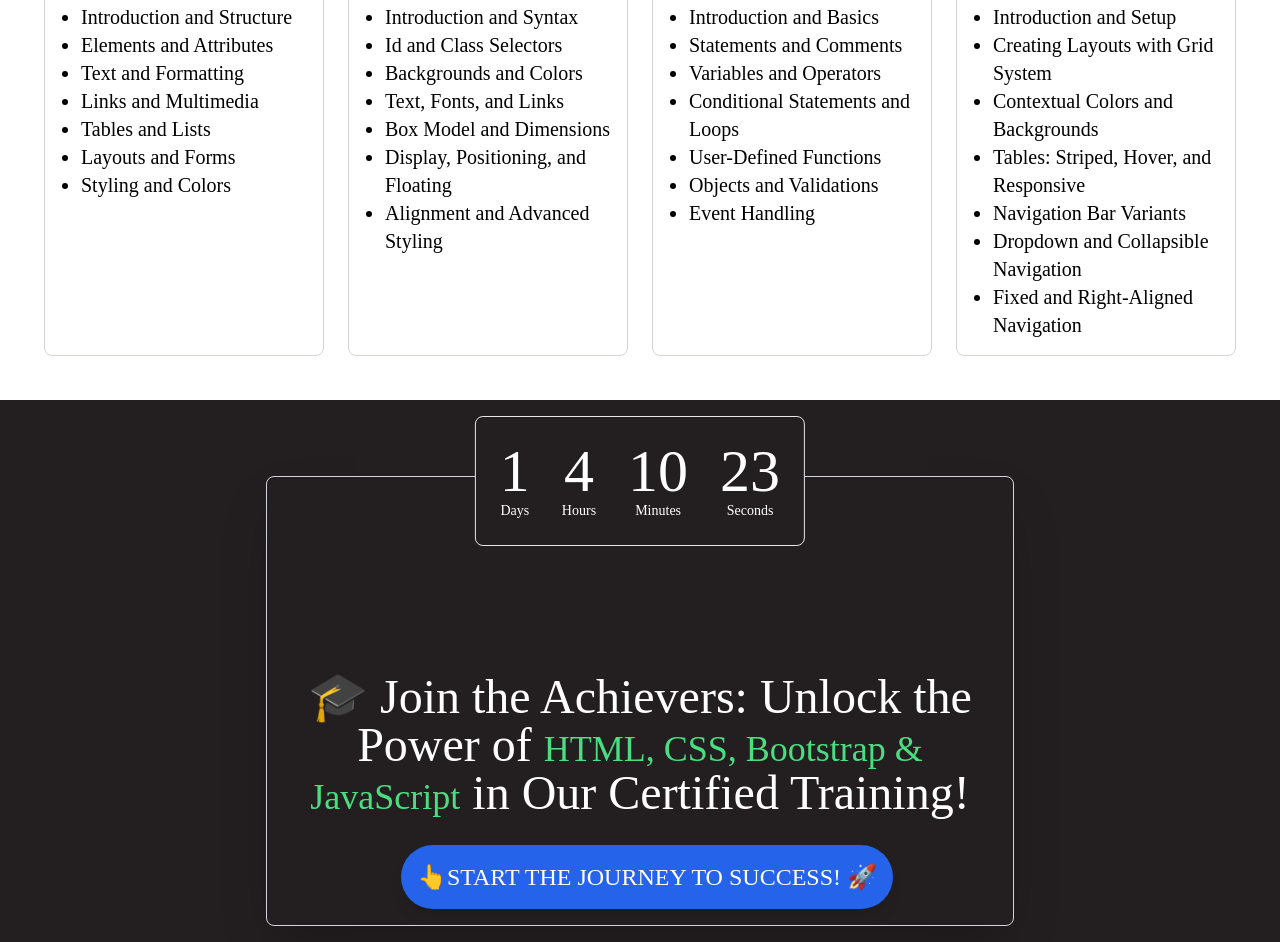
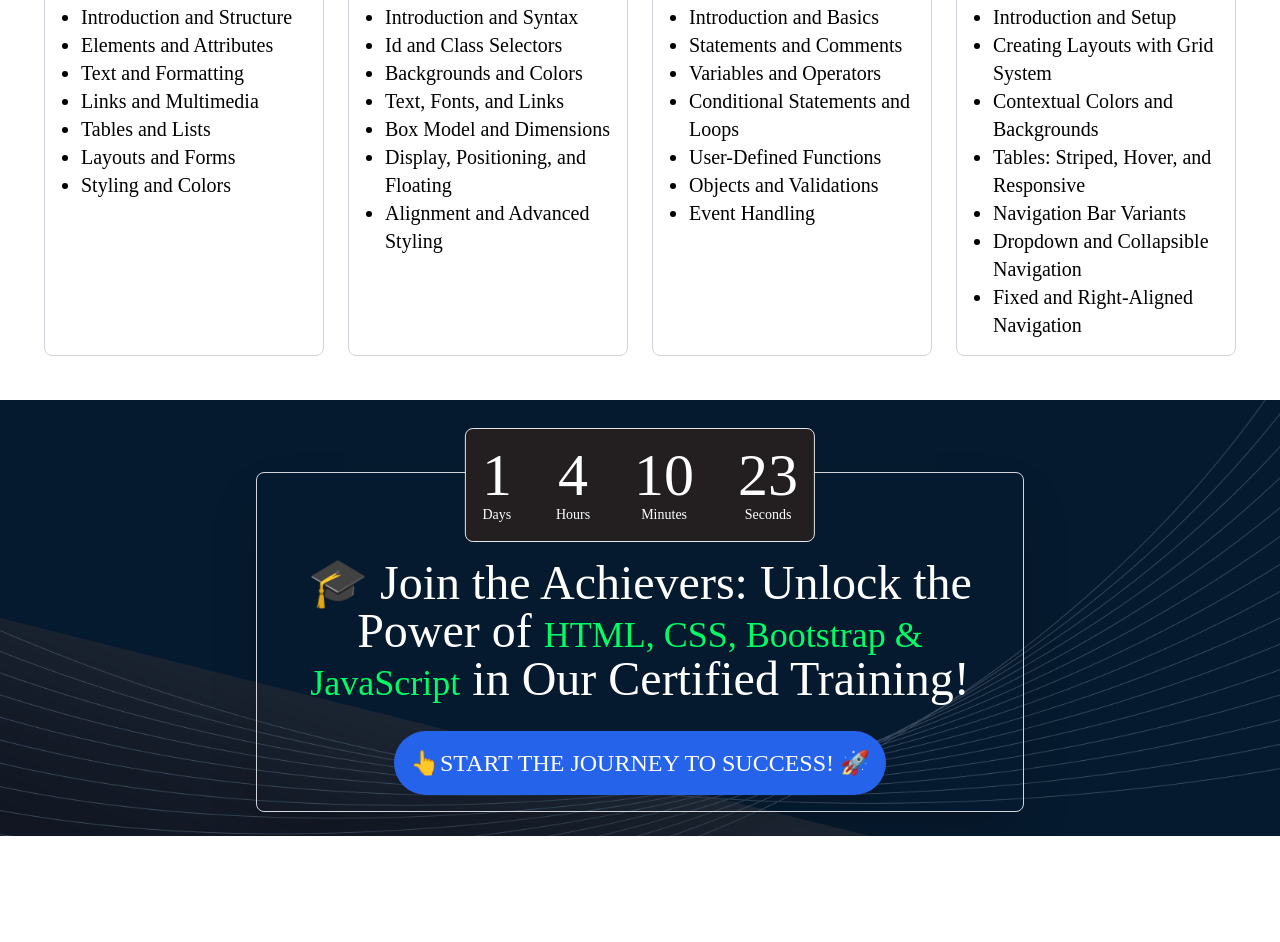
Before and after one commit to Nitin-cyperpunk/1-Month-Online-Training-Certification, a plain HTML site: page index.html in a window 1280 px wide. Shown: the part 1234-2176 px from the top of the page. After the commit the page ends 2070 px from the top, so only its background shows below. Drawn offline with nearby package versions, Linux system fonts and the light colour scheme; a web font is replaced by a local one.

Commit message:
first commit

```diff
--- a/index.html
+++ b/index.html
@@ -11,7 +11,7 @@
 
 </head>
 <body class="font-[coolvetica]  text-white">
-<div id="home" class="grid grid-cols-1 min-h-screen w-full overflow-hidden bg-cover bg-center " style="background-image: url('./PNG/bg.png');">
+<div id="home" class="grid grid-cols-1 min-h-screen w-full overflow-hidden bg-cover bg-center bg-fixed" style="background-image: url('./PNG/bg.png'); background-position: bottom;">
         <div class="flex flex-col lg:flex-row w-full lg:w-3/4 mt-11 mx-auto">
             <!-- Left side -->
             <div class="flex-1 rounded-lg p-4">
@@ -176,9 +176,23 @@
 
 
 
-<div class="foot bg-[#231f20] p-4">
-    <div class="relative w-full lg:w-[60%] mx-auto mt-[20px]">
-        <div class="flex border border-gray-200 p-6 rounded-lg text-6xl absolute -top-[60px] left-1/2 transform -translate-x-1/2 z-[10] text-white bg-[#231f20] space-x-8 justify-center items-center">
+    <div class="min-h-[50vh] w-full overflow-hidden bg-cover bg-center bg-fixed" style="background-image: url('./PNG/bg.png'); background-position: bottom;">
+        <div class="foot  p-6 mt-6">
+            <div class="relative w-full max-w-3xl mx-auto mt-6">
+                <!-- This is the bottom div -->
+                <div class="w-full px-6 shadow-2xl rounded-lg text-center items-center justify-center border border-gray-300 mt-6 ">
+                    <h1 class="text-3xl md:text-4xl lg:text-5xl text-white mt-[12%]">
+                        🎓 Join the Achievers: Unlock the Power of
+                        <span class="text-2xl md:text-3xl lg:text-4xl text-[#00FD65]">HTML, CSS, Bootstrap & JavaScript</span> in Our Certified Training!
+                    </h1>
+                    <br>
+                    <button onclick="scrollToSection('home')" class="w-auto h-auto relative mt-5 text-center bg-blue-600 text-white p-4 rounded-full shadow-lg hover:bg-green-700 focus:outline-none animate-bounce">
+                        <span class="text-lg md:text-xl lg:text-2xl">👆START THE JOURNEY TO SUCCESS! 🚀</span>
+                    </button>
+                </div>
+
+                <!-- This is the overlapping div -->
+                <div class="flex border border-gray-200 p-4 rounded-lg text-lg md:text-xl lg:text-6xl absolute -top-11 left-1/2 transform -translate-x-1/2 z-10 text-white bg-[#231f20] space-x-5 md:space-x-11">
                     <div class="flex flex-col items-center">
                         <span id="days" class="countdown">07</span>
                         <span class="text-sm">Days</span>
@@ -196,18 +210,7 @@
                         <span class="text-sm">Seconds</span>
                     </div>
                 </div>
-
-        <!-- Main Content Below -->
-        <div class="w-full px-6 shadow-2xl rounded-lg text-center border border-gray-300 mt-[60px] bg-[#231f20] z-[1] relative">
-            <h1 class="text-4xl md:text-5xl text-white mt-[28%] px-4">🎓 Join the Achievers: Unlock the Power of
-                <span class="text-4xl text-green-400">HTML, CSS, Bootstrap & JavaScript</span> in Our Certified Training!
-            </h1><br>
-            <button onclick="scrollToSection('home')"
-                    class="w-auto h-auto relative mt-5 text-center bg-blue-600 text-white p-4 rounded-full shadow-lg hover:bg-green-700 focus:outline-none animate-bounce ml-[2%] ">
-                <span class="text-xl md:text-2xl">👆START THE JOURNEY TO SUCCESS! 🚀</span>
-            </button>
             </div>
-
         </div>
         </div>
 <script src="script.js"></script>
```
Lines whose indentation alone changed are shown as unchanged.
